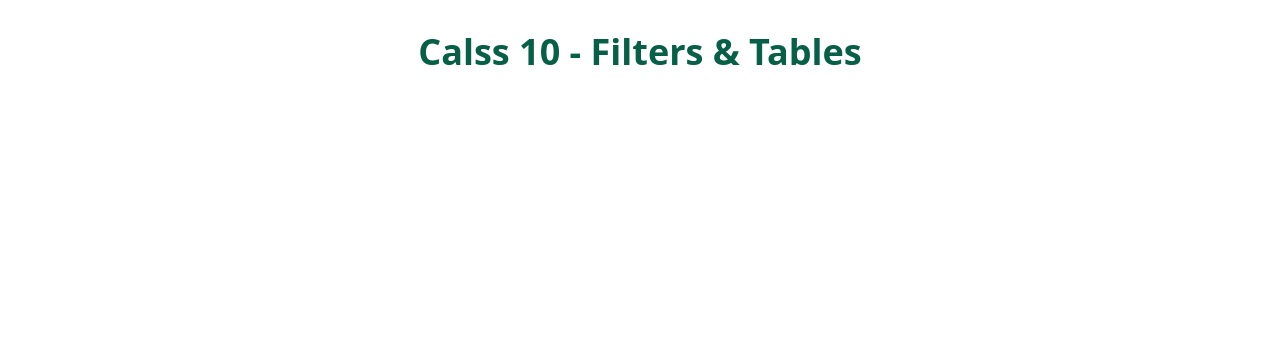
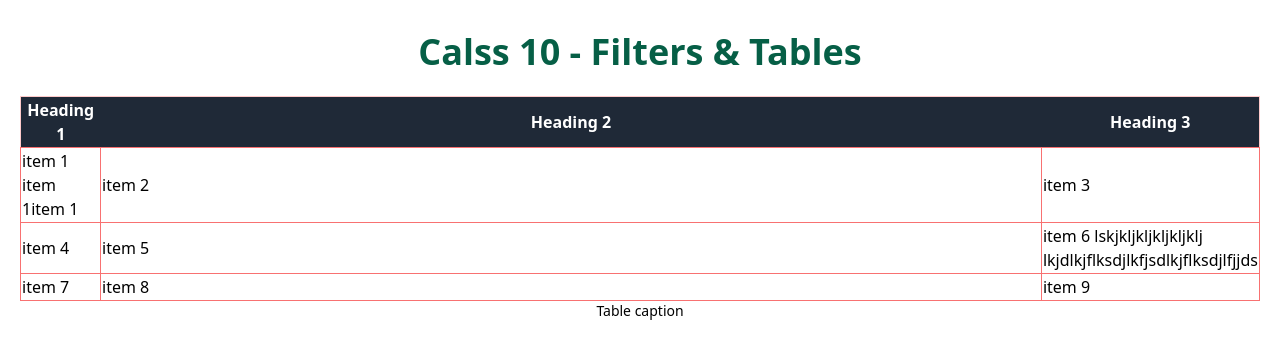
Before and after one commit to m-rokon/art-of-tailwindcss, a website: page index.html in a window 1280 px wide. Drawn offline with Linux system fonts and the light colour scheme; a web font is replaced by a local one.

Commit message:
Class 10 - table done

```diff
--- a/index.html
+++ b/index.html
@@ -16,5 +16,45 @@
             Filters
             Tables
          -->
+        <div class="my-6">
+            <table
+                class="border border-red-200 border-collapse table-fix border-spacing-4 w-full"
+            >
+                <caption
+                    class="text-sm font-thin caption-top md:caption-bottom"
+                >
+                    Table caption
+                </caption>
+                <thead class="bg-gray-800 text-white">
+                    <tr>
+                        <th>Heading 1</th>
+                        <th>Heading 2</th>
+                        <th>Heading 3</th>
+                    </tr>
+                </thead>
+                <tbody>
+                    <tr>
+                        <td class="border border-red-400 w-20">
+                            item 1 item 1item 1
+                        </td>
+                        <td class="border border-red-400">item 2</td>
+                        <td class="border border-red-400">item 3</td>
+                    </tr>
+                    <tr>
+                        <td class="border border-red-400">item 4</td>
+                        <td class="border border-red-400">item 5</td>
+                        <td class="border border-red-400 w-32">
+                            item 6 lskjkljkljkljkljklj
+                            lkjdlkjflksdjlkfjsdlkjflksdjlfjjds
+                        </td>
+                    </tr>
+                    <tr>
+                        <td class="border border-red-400">item 7</td>
+                        <td class="border border-red-400">item 8</td>
+                        <td class="border border-red-400">item 9</td>
+                    </tr>
+                </tbody>
+            </table>
+        </div>
     </body>
 </html>
```
Also changed, not shown: src/style.css.
